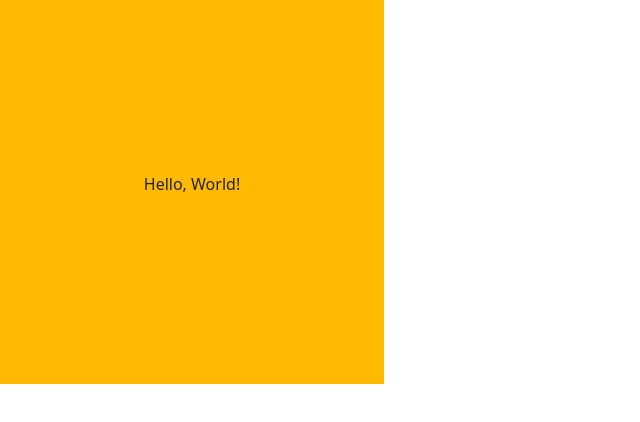
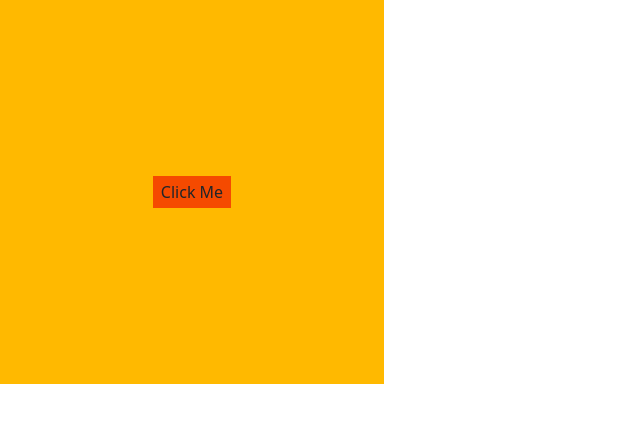
Before and after one commit to kelia01/React, a React (Vite) app in the folder vite-project/: page / in a window 1280 px wide. Shown: the top 422 px of the page, without its empty margins (0-640 px from the left). Built offline with nearby package versions, Linux system fonts and the light colour scheme; the HTML template or start-up script is replaced by a standard one.

Commit message:
click button and get an alert exercise 2

```diff
--- a/vite-project/src/components/ReactExercises/HelloWorld.tsx
+++ b/vite-project/src/components/ReactExercises/HelloWorld.tsx
@@ -1,9 +1,13 @@
 import React from 'react'
 
 const Hello = () => {
+
+  const handleClick = () => {
+    alert('Clicked')
+  }
   return (
     <div className='bg-amber-400 w-96 h-96 flex justify-center items-center'>
-      <p className='text-center'>Hello, World!</p>
+      <button className='bg-orange-600 rounded-lg px-2 py-1' onClick={handleClick}>Click Me</button>
       </div>
   )
 }
```
